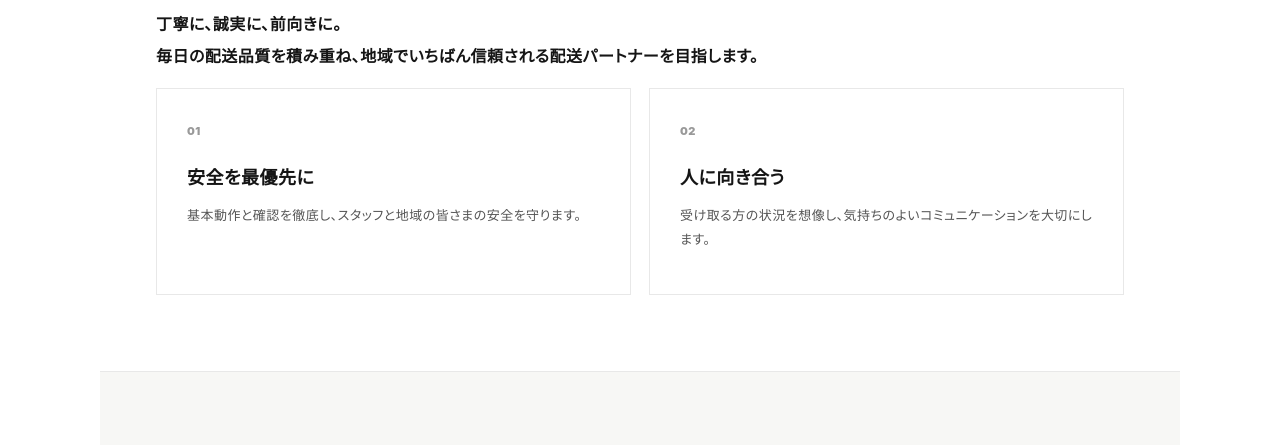
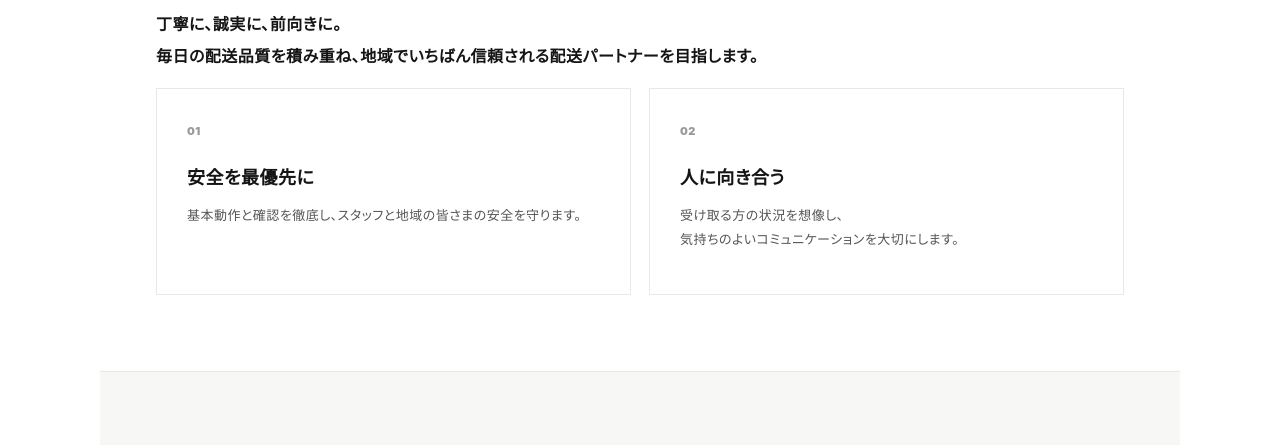
Before and after one commit to masashitakano917-maker/bigs, a plain HTML site: page bigsum_site/about.html in a window 1280 px wide. Shown: the part 634-1079 px from the top of the page. Drawn offline with Linux system fonts and the light colour scheme.

Commit message:
Fix communication text line break

```diff
--- a/bigsum_site/about.html
+++ b/bigsum_site/about.html
@@ -1,6 +1,6 @@
 <!doctype html><html lang="ja"><head><meta charset="utf-8"><meta name="viewport" content="width=device-width,initial-scale=1"><title>私たちについて | BIGSUM</title><link rel="stylesheet" href="./subpage.css"></head><body><div data-site-header></div><main>
 <div class="breadcrumb"><a href="./index.html">TOP</a> / 私たちについて</div><section class="page-hero"><p class="page-kicker">ABOUT US</p><h1>運ぶ力で、街の未来をつなぐ。</h1><p>地域に根ざしたラストワンマイルの担い手として、荷物の向こう側にいる一人ひとりへ、安心と笑顔を届けます。</p></section>
-<section class="page-section" id="philosophy"><p class="section-label">PHILOSOPHY</p><h2>モノではなく、想いを運ぶ。</h2><p class="lead">丁寧に、誠実に、前向きに。<br>毎日の配送品質を積み重ね、地域でいちばん信頼される配送パートナーを目指します。</p><div class="feature-grid"><article class="feature-card"><span class="number">01</span><h3>安全を最優先に</h3><p>基本動作と確認を徹底し、スタッフと地域の皆さまの安全を守ります。</p></article><article class="feature-card"><span class="number">02</span><h3>人に向き合う</h3><p>受け取る方の状況を想像し、気持ちのよいコミュニケーションを大切にします。</p></article></div></section>
+<section class="page-section" id="philosophy"><p class="section-label">PHILOSOPHY</p><h2>モノではなく、想いを運ぶ。</h2><p class="lead">丁寧に、誠実に、前向きに。<br>毎日の配送品質を積み重ね、地域でいちばん信頼される配送パートナーを目指します。</p><div class="feature-grid"><article class="feature-card"><span class="number">01</span><h3>安全を最優先に</h3><p>基本動作と確認を徹底し、スタッフと地域の皆さまの安全を守ります。</p></article><article class="feature-card"><span class="number">02</span><h3>人に向き合う</h3><p>受け取る方の状況を想像し、<br>気持ちのよいコミュニケーションを大切にします。</p></article></div></section>
 <section class="page-section alt" id="message"><p class="section-label">MESSAGE</p><h2>代表メッセージ</h2><div class="body-copy"><p>私たちは、「安全・迅速・確実」を基本理念とし、お客様の大切な荷物を責任を持ってお届けすることを使命としております。</p><p>物流は、社会や経済を支える重要なインフラです。私たちは単に荷物を運ぶだけではなく、お客様一人ひとりの想いを届けるという意識を持ち、日々サービスの向上に努めています。</p><p>変化の激しい時代だからこそ、お客様の多様なニーズに柔軟に対応し、安全管理の徹底と品質向上に取り組み、信頼される物流パートナーであり続けることを目指します。</p><p>また、社員一人ひとりが働きやすく、成長できる環境づくりにも力を入れ、地域社会への貢献と持続可能な物流の実現にも積極的に取り組んでまいります。</p><p>これからも感謝の気持ちを忘れず、お客様・お取引先様・地域の皆様との信頼関係を大切にしながら、さらなる成長を目指してまいります。</p><p>今後とも、変わらぬご支援、ご愛顧を賜りますようお願い申し上げます。</p><p class="signature">代表　梅田大喜</p></div></section>
 <section class="page-section" id="company"><p class="section-label">COMPANY</p><h2>会社概要</h2><table class="spec-table"><tr><th>会社名</th><td>合同会社Big Sum</td></tr><tr><th>事業内容</th><td>貨物軽自動車運送事業、配送関連サービス、宅配ボックス販売</td></tr><tr><th>対応エリア</th><td>東海地方全域および近隣エリア</td></tr><tr><th>会社所在地</th><td>〒480-1146<br>愛知県長久手市片平1丁目1805番地緑陰小舎A-2</td></tr><tr><th>事業所</th><td>名古屋市南区、緑区、豊明市、長久手市、三好市、一宮市、稲沢市、岐阜県多治見市、岐阜県土岐市、岐阜県瑞浪市</td></tr><tr><th>代表者</th><td>梅田大喜</td></tr></table></section>
 <section class="page-section alt" id="access"><p class="section-label">ACCESS</p><h2>アクセス</h2><p class="notice">〒480-1146<br>愛知県長久手市片平1丁目1805番地緑陰小舎A-2</p><div class="access-map"><iframe src="https://www.google.com/maps?q=35.16156178,137.03369493&amp;z=18&amp;output=embed" title="合同会社Big Sum所在地のGoogleマップ" loading="lazy" referrerpolicy="no-referrer-when-downgrade" allowfullscreen></iframe></div></section></main><div data-site-footer></div><script src="./site.js"></script></body></html>
```
